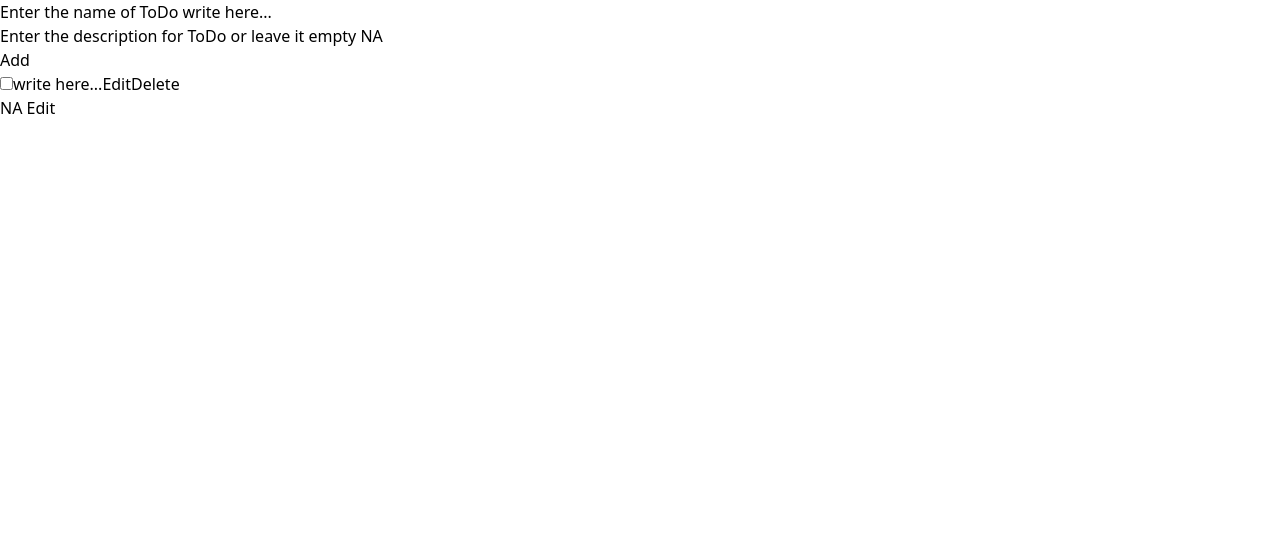
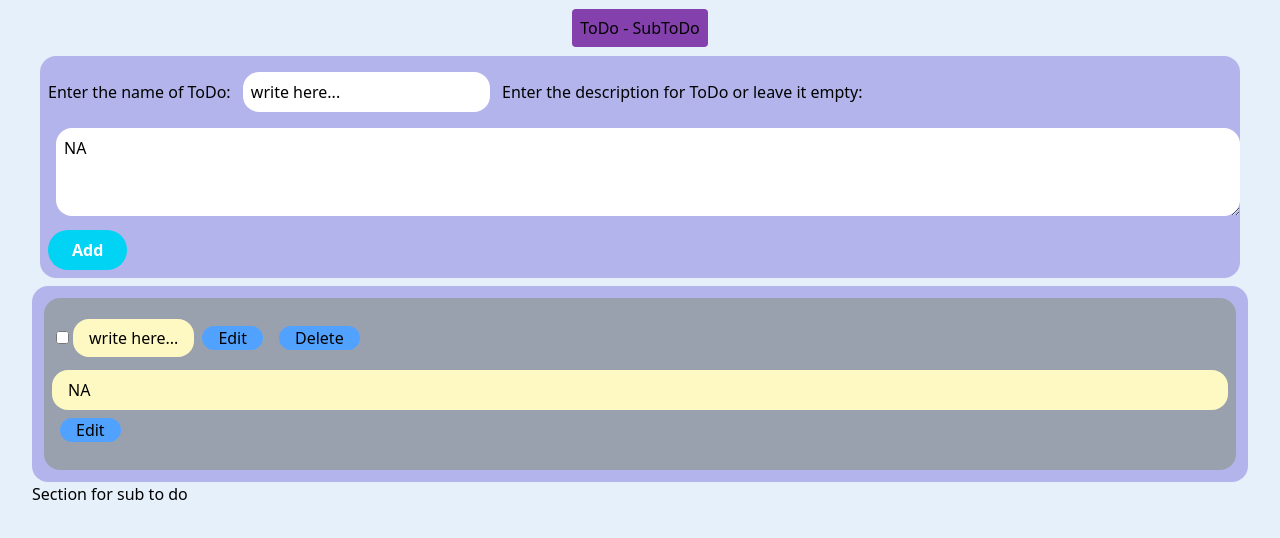
Before and after one commit to dsah567/Recursive-ToDo, a React (Vite) app: page / in a window 1280 px wide. Both pictures are taken after a click on the button "Add". Shown: the top 538 px of the page. Built offline with nearby package versions, Linux system fonts and the light colour scheme.

Commit message:
feature: description show and edit fo;r todo
style done

```diff
--- a/index.html
+++ b/index.html
@@ -5,6 +5,11 @@
     <link rel="icon" type="image/svg" href="./todo-list.svg" />
     <meta name="viewport" content="width=device-width, initial-scale=1.0" />
     <title>ToDo-SubToDo</title>
+    <style>
+      body{
+        background-color:#E6F0FA ;
+      }
+    </style>
   </head>
   <body>
     <div id="root"></div>
--- a/src/App.tsx
+++ b/src/App.tsx
@@ -6,9 +6,19 @@ import TodoList from "./components/TodoList"
 function App() {
 
 return (
-    <>
-      <TodoList/>
-    </>
+    <div className="m-4">
+      <div className="text-center">
+        <span className="bg-[#8440ac] m-4 p-2 rounded">
+          ToDo - SubToDo
+        </span>
+      </div>
+      <div className="m-4" >
+        <div>
+          <TodoList/>
+        </div>
+        <div>Section for sub to do</div>
+      </div>
+    </div>
   )
 }
 
--- a/src/components/AddToDo.tsx
+++ b/src/components/AddToDo.tsx
@@ -57,27 +57,31 @@ export default function AddToDo({todoList,setToDoList}: {todoList: ToDo[]| null,
       }
     }
   return (
-    <div>
-        <label> Enter the name of ToDo  </label>
+    <div className="bg-[#b0b0ebee] p-2 rounded-2xl">
+        <label> Enter the name of ToDo: </label>
         <input
+        className="bg-white m-2 rounded-2xl p-2 "
             type="text"
             value={name}
             onChange={(e) => setName(e.target.value)}
             required
         />
+
+        <label> Enter the description for ToDo or leave it empty: </label>
+        <br />
+        <textarea
+        className="bg-white m-2 rounded-2xl p-2 w-full"
+            rows={3}
+            value={description}
+            onChange={ (e) => setDescription(e.target.value)}
+        ></textarea>
         <br />
 
-        <label> Enter the description for ToDo or leave it empty  </label>
-        <input
-            type="text"
-            value={description}
-            onChange={ (e) => setDescription(e.target.value)}
-        />
-        <br />
 
-        <button
-            onClick={()=>{handleAddTodo()}}
-        >Add</button>
+          <button
+          className="bg-cyan-400 hover:bg-cyan-500 text-white font-semibold py-2 px-6 rounded-full"
+              onClick={()=>{handleAddTodo()}}
+          >Add</button>
     </div>
   )
 }
--- a/src/components/TodoList.tsx
+++ b/src/components/TodoList.tsx
@@ -112,32 +112,37 @@ export default function TodoList() {
   if(todoList === null) {
     return(
       <div>
-        <div>
+        <div className="m-2">
           <AddToDo todoList={todoList} setToDoList={setTodoList}/>
         </div>
-        <div>No ToDo Added</div>
+        <div className="bg-[#b0b0ebee] p-2 rounded-2xl" >No ToDo Added</div>
       </div>
     )
   }
   else {
     return(
       <div>
-        <div>
+        <div className="m-2">
          <AddToDo todoList={todoList} setToDoList={setTodoList}/>
         </div>
 
-        <div>
+        <div className="bg-[#b0b0ebee] p-2 rounded-2xl" >
           <ul>
             {
               todoList.map((todos: ToDo) => (
-                <li key={todos.id}>
-                  <Todo todo={todos} handleSaveTodo={handleSaveTodo} handleChangeTodo={handleChangeTodo}/>
-
-                  <button
-                  onClick={() => handleDelteTodo(todos.id)}
-                  >Delete</button>
-                  <br />
-                  <HandleDescription id={todos.id} description={todos.description} handleSaveDesc={handleSaveDesc}/>
+                <li key={todos.id}
+                className="p-2 m-1 bg-gray-400 rounded-2xl"
+                >
+                  <div className="my-5">
+                    <Todo todo={todos} handleSaveTodo={handleSaveTodo} handleChangeTodo={handleChangeTodo}/>
+                    <button
+                    className="bg-blue-400 rounded-xl px-4 mx-2"
+                    onClick={() => handleDelteTodo(todos.id)}
+                    >Delete</button>
+                  </div>
+                  <div className="my-5">
+                    <HandleDescription id={todos.id} description={todos.description} handleSaveDesc={handleSaveDesc}/>
+                  </div>
                 </li>
               ))
             }
@@ -177,23 +182,30 @@ export default function TodoList() {
       return (
       <>
         <input type="text"
+        className="bg-white m-2 rounded-2xl p-2 w-full"
           value={todoName}
           onChange={(e) => setTodoName(e.target.value)}/>
 
-          <button onClick={() => handleSave()}>Save</button>
+          <button
+          className="bg-blue-400 rounded-xl px-4 mx-2"
+           onClick={() => handleSave()}>Save</button>
       </>)
 
     } else {
         return (<>
         <input
+        className="p-2 m-1 rounded-2xl"
         type="checkbox"
         checked={todo.completed}
         onChange={() => handleChangeTodo(todo.id)}
         />
+        <span className="bg-yellow-100 py-2 px-4 rounded-2xl">
+          {todo.name}
+        </span>
 
-        {todo.name}
-
-        <button onClick={() => setIsEditing(true)}>Edit</button>
+        <button
+        className="bg-blue-400 rounded-xl px-4 mx-2"
+        onClick={() => setIsEditing(true)}>Edit</button>
         </>)
     }
 }
@@ -229,17 +241,22 @@ function HandleDescription({id,description, handleSaveDesc} : {id: string, descr
 
   if (isEditing) {
     return (<>
-    <input type="text"
+    <textarea
+    className="bg-white m-2 rounded-2xl p-2 w-full"
+    rows={3}
           value={desc}
           onChange={(e) => setDesc(e.target.value)}/>
 
-          <button onClick={() => handleSave()}>Save</button>
+          <button
+          className="bg-blue-400 rounded-xl px-4 mx-2"
+          onClick={() => handleSave()}>Save</button>
     </>)
   } else {
     return (
       <>
-      <>{desc}  </>
+      <div className="bg-yellow-100 py-2 px-4 rounded-2xl">{desc}  </div>
       <button
+      className="bg-blue-400 rounded-xl px-4  mx-2 mt-2"
       onClick={()=>setIsEditing(true)}
       >{(desc==="")? "No Description Click on it Add" : "Edit"}</button>
       </>
```
